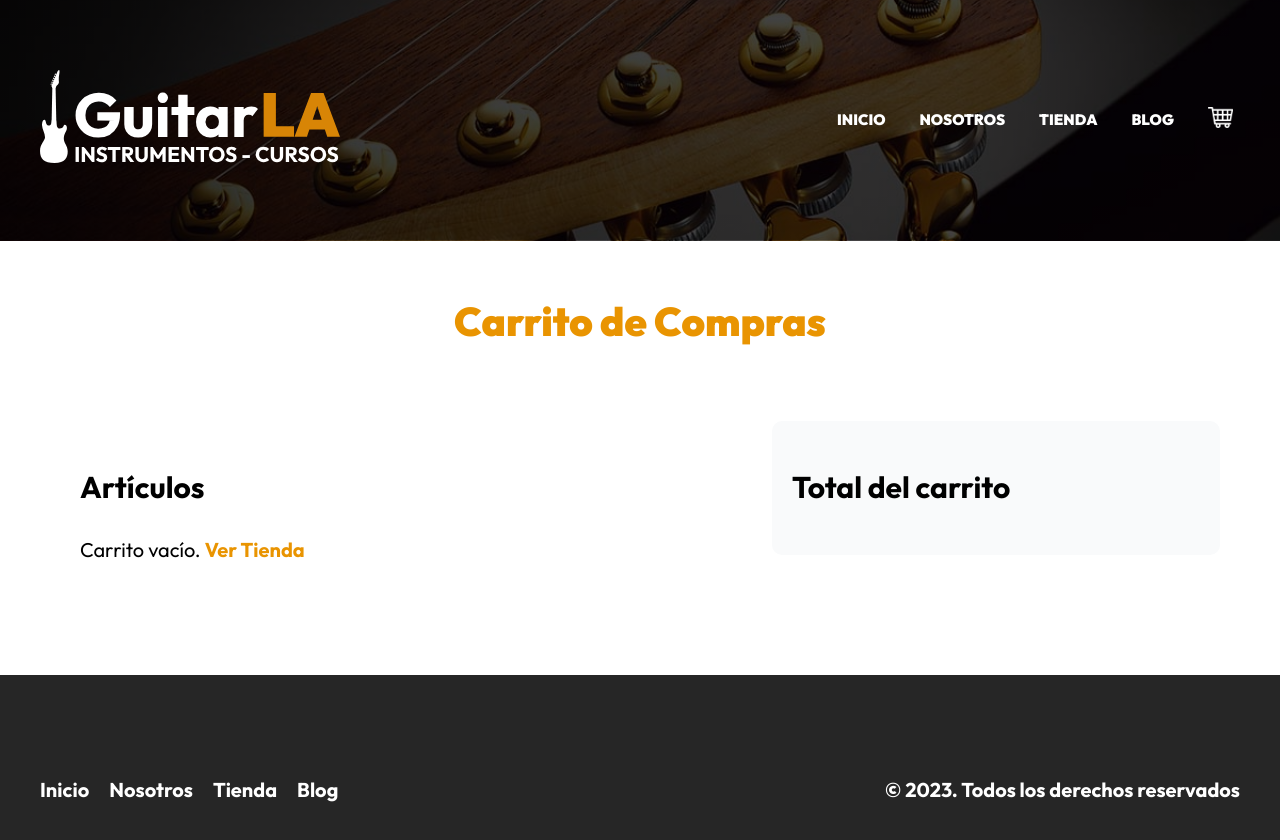
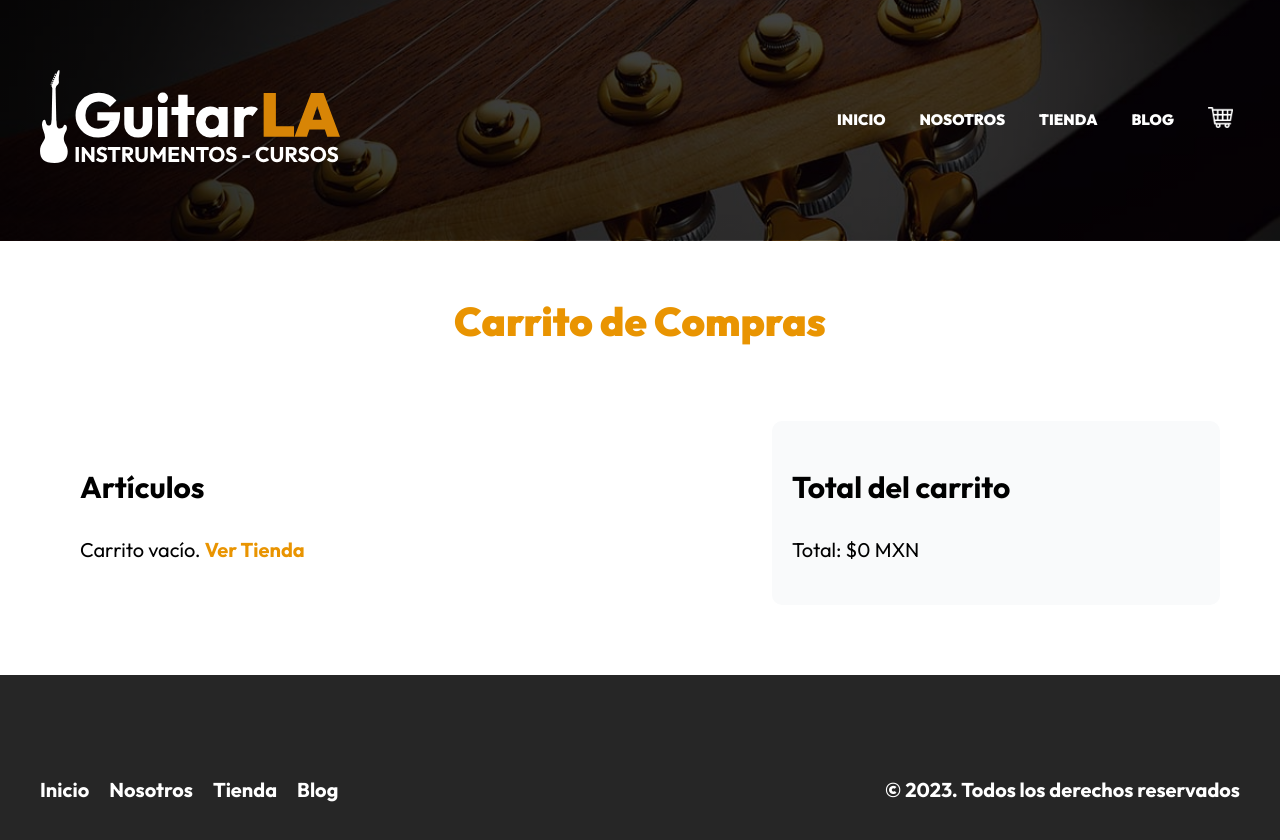
Before and after one commit to victorivanlopezlearning/guitarla-next, a Next.js app: page /cart in a window 1280 px wide. Shown: the top 840 px of the page. Built offline with nearby package versions, Linux system fonts and the light colour scheme.

Commit message:
Add: calculate total

```diff
--- a/pages/cart.js
+++ b/pages/cart.js
@@ -1,9 +1,17 @@
+import { useEffect, useState } from "react";
 import Link from "next/link";
 import Layout from "@/components/layout";
 import CartItem from "@/components/cart-item";
 import styles from '@/styles/cart.module.css';
 
 export default function Cart({ cart, updateQuantity }) {
+  const [total, setTotal] = useState(0);
+
+  useEffect(() => {
+    const sumTotal = cart.reduce((total, item) => total + (item.price * item.quantity), 0);
+    setTotal(sumTotal);
+  }, [cart])
+
   return (
     <Layout
       title="Completa tu experiencia de compra de guitarras."
@@ -33,6 +41,7 @@ export default function Cart({ cart, updateQuantity }) {
 
           <aside className={styles.resume}>
             <h2>Total del carrito</h2>
+            <p>Total: ${total} MXN</p>
           </aside>
         </div>
       </main>
```
